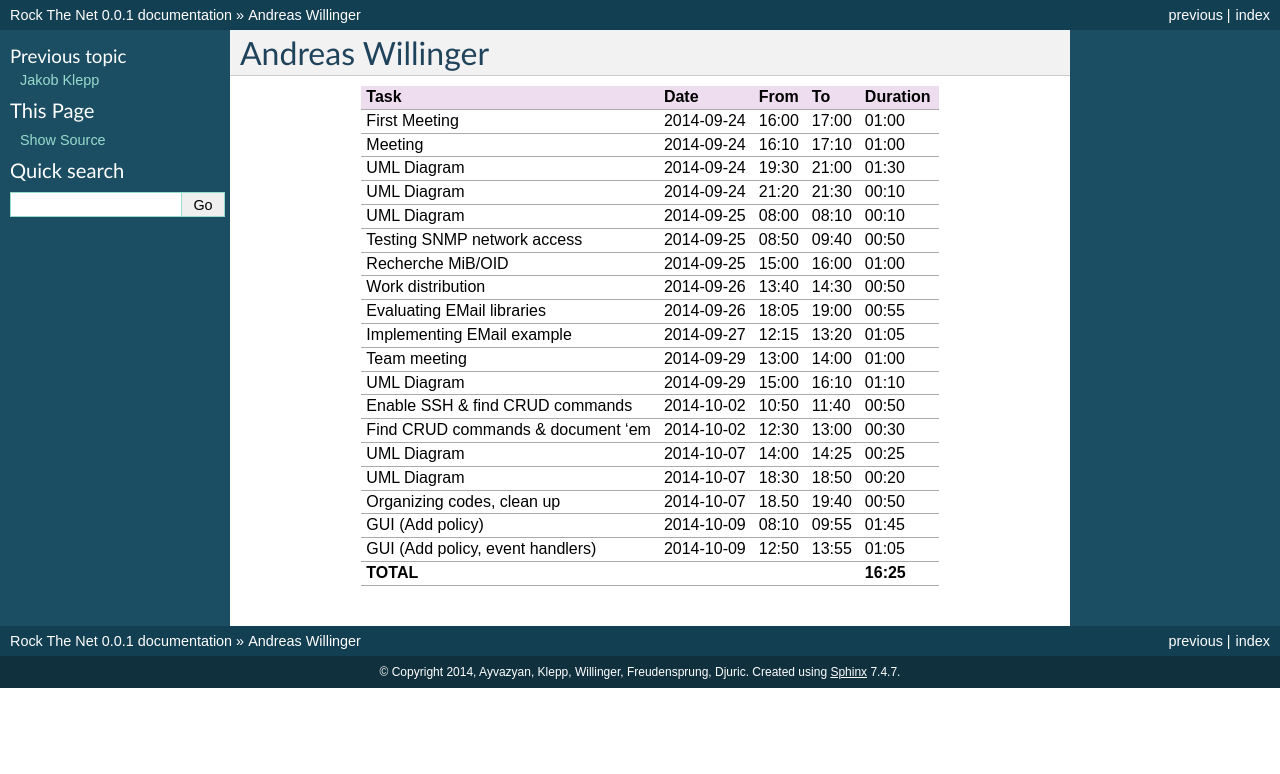
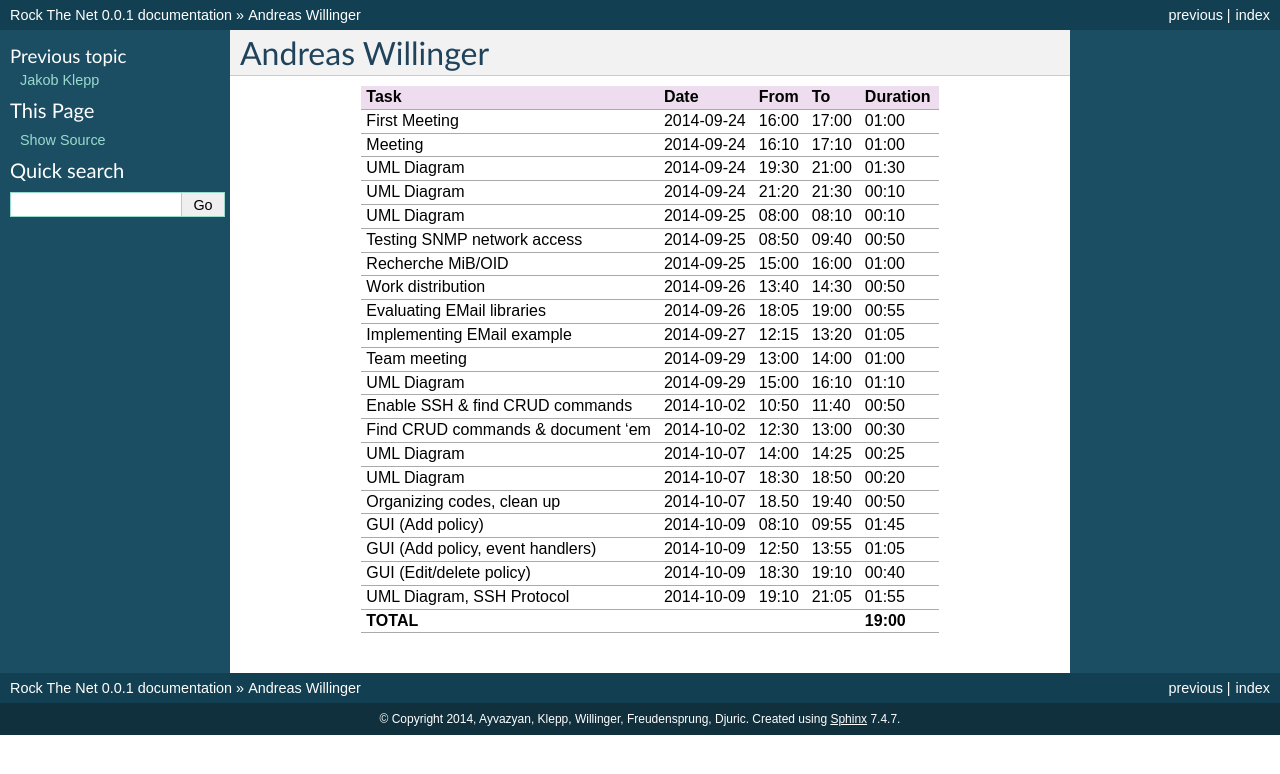
Before and after one commit to aayvazyan-tgm/RouterManagementProject_RockTheNet, a Sphinx documentation site: the page built from docs/timerecording_willinger.rst, in a window 1280 px wide. Shown: the top 774 px of the page. Built offline with Sphinx 7.4.7, drawn with Linux system fonts in a browser that asks for light colours.

Commit message:
Updated timerecording

```diff
--- a/docs/timerecording_willinger.rst
+++ b/docs/timerecording_willinger.rst
@@ -23,5 +23,7 @@ UML Diagram                       2014-10-07 18:30 18:50   00:20
 Organizing codes, clean up        2014-10-07 18.50 19:40   00:50
 GUI (Add policy)                  2014-10-09 08:10 09:55   01:45
 GUI (Add policy, event handlers)  2014-10-09 12:50 13:55   01:05
-**TOTAL**                                                **16:25**
+GUI (Edit/delete policy)          2014-10-09 18:30 19:10   00:40
+UML Diagram, SSH Protocol         2014-10-09 19:10 21:05   01:55
+**TOTAL**                                                **19:00**
 ================================= ========== ===== ===== =========
```
